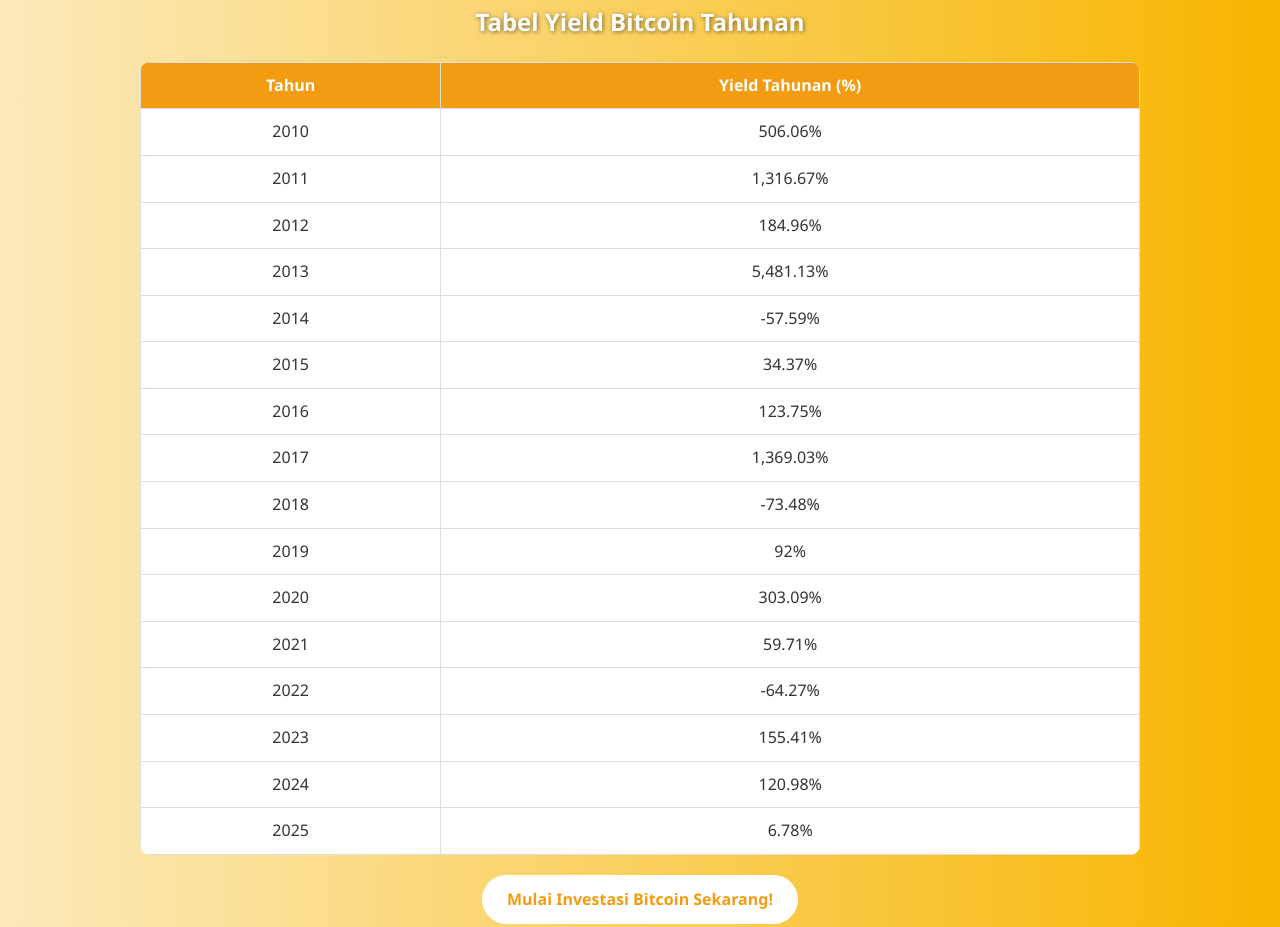
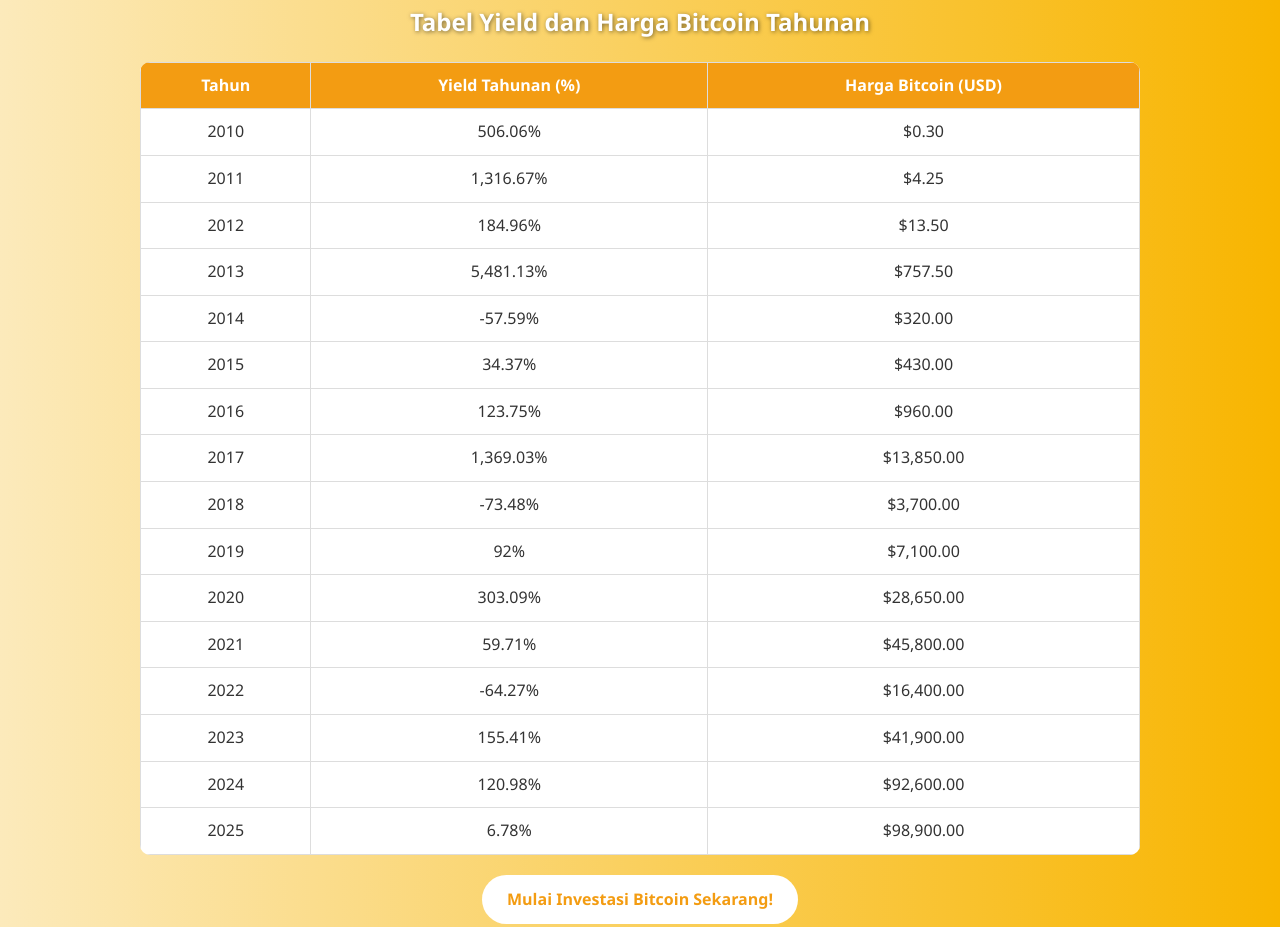
Before and after one commit to EKO-S/https-eko-s.github.io-investasi-bitcoin--, a plain HTML site: page index.html in a window 1280 px wide. Shown: the part 1679-2606 px from the top of the page. Drawn offline with Linux system fonts and the light colour scheme.

Commit message:
Update index.html

```diff
--- a/index.html
+++ b/index.html
@@ -161,6 +161,7 @@
             <a href="#keuntungan">Keuntungan</a>
             <a href="#exchange">Exchange</a>
             <a href="#faq">FAQ</a>
+            <a href="#grafik">Tabel</a>
             <a href="#kontak">Kontak</a>
         </nav>
     </header>
@@ -216,31 +217,32 @@
     </section>
 
     <section id="grafik">
-        <h2 style="text-align: center;">Tabel Yield Bitcoin Tahunan</h2>
+        <h2 style="text-align: center;">Tabel Yield dan Harga Bitcoin Tahunan</h2>
         <table>
             <thead>
                 <tr>
                     <th>Tahun</th>
                     <th>Yield Tahunan (%)</th>
+                    <th>Harga Bitcoin (USD)</th>
                 </tr>
             </thead>
             <tbody>
-                <tr><td>2010</td><td>506.06%</td></tr>
-                <tr><td>2011</td><td>1,316.67%</td></tr>
-                <tr><td>2012</td><td>184.96%</td></tr>
-                <tr><td>2013</td><td>5,481.13%</td></tr>
-                <tr><td>2014</td><td>-57.59%</td></tr>
-                <tr><td>2015</td><td>34.37%</td></tr>
-                <tr><td>2016</td><td>123.75%</td></tr>
-                <tr><td>2017</td><td>1,369.03%</td></tr>
-                <tr><td>2018</td><td>-73.48%</td></tr>
-                <tr><td>2019</td><td>92%</td></tr>
-                <tr><td>2020</td><td>303.09%</td></tr>
-                <tr><td>2021</td><td>59.71%</td></tr>
-                <tr><td>2022</td><td>-64.27%</td></tr>
-                <tr><td>2023</td><td>155.41%</td></tr>
-                <tr><td>2024</td><td>120.98%</td></tr>
-                <tr><td>2025</td><td>6.78%</td></tr>
+                <tr><td>2010</td><td>506.06%</td><td>$0.30</td></tr>
+                <tr><td>2011</td><td>1,316.67%</td><td>$4.25</td></tr>
+                <tr><td>2012</td><td>184.96%</td><td>$13.50</td></tr>
+                <tr><td>2013</td><td>5,481.13%</td><td>$757.50</td></tr>
+                <tr><td>2014</td><td>-57.59%</td><td>$320.00</td></tr>
+                <tr><td>2015</td><td>34.37%</td><td>$430.00</td></tr>
+                <tr><td>2016</td><td>123.75%</td><td>$960.00</td></tr>
+                <tr><td>2017</td><td>1,369.03%</td><td>$13,850.00</td></tr>
+                <tr><td>2018</td><td>-73.48%</td><td>$3,700.00</td></tr>
+                <tr><td>2019</td><td>92%</td><td>$7,100.00</td></tr>
+                <tr><td>2020</td><td>303.09%</td><td>$28,650.00</td></tr>
+                <tr><td>2021</td><td>59.71%</td><td>$45,800.00</td></tr>
+                <tr><td>2022</td><td>-64.27%</td><td>$16,400.00</td></tr>
+                <tr><td>2023</td><td>155.41%</td><td>$41,900.00</td></tr>
+                <tr><td>2024</td><td>120.98%</td><td>$92,600.00</td></tr>
+                <tr><td>2025</td><td>6.78%</td><td>$98,900.00</td></tr>
             </tbody>
         </table>
     </section>
```
